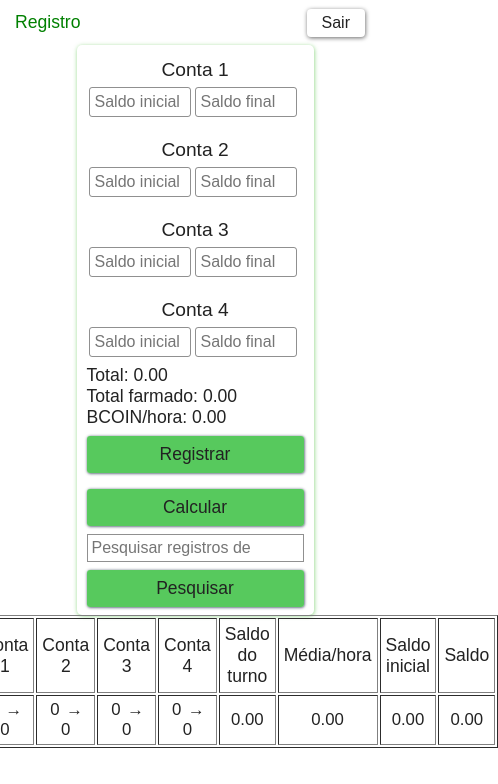
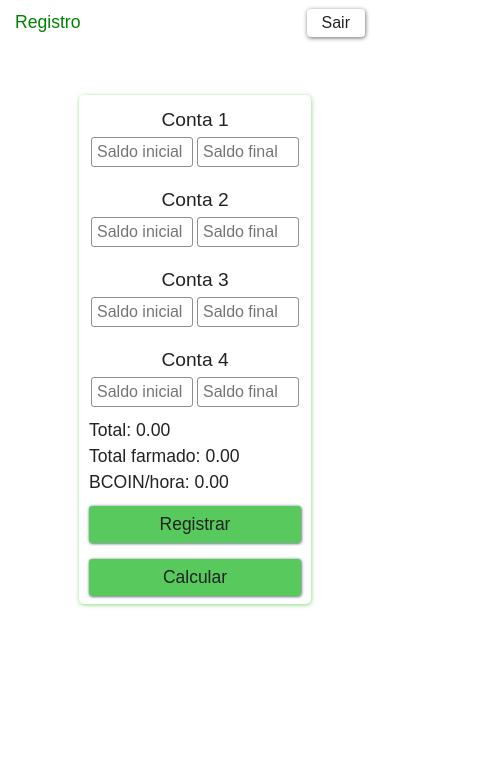
Before and after one commit to Sir-Aguiar/production, a Next.js app: page /registro in a window 390 px wide. Shown: the top 784 px of the page, 498 px wide, since content can reach past the window. Built offline with nearby package versions, Linux system fonts and the light colour scheme.

Commit message:
UX update

```diff
--- a/components/Registro/Register.jsx
+++ b/components/Registro/Register.jsx
@@ -121,7 +121,7 @@ export default function Register(props) {
               placeholder="Pesquisar registros de"
               className={`${styles.nametosearch} nametosearch`}
             />
-            <button onClick={() => Query()}>Pesquisar</button>
+            <button onClick={() => Query()} className={styles.search_button}>Pesquisar</button>
           </div>
         </div>
         <div className={styles.table_container}>
--- a/components/Registro/styles/Register.module.css
+++ b/components/Registro/styles/Register.module.css
@@ -6,6 +6,7 @@
   min-width: 98vw;
   font-family: Arial, Helvetica, sans-serif;
 }
+
 .parent_parent_container {
   display: flex;
   flex-direction: column;
@@ -55,38 +56,46 @@
 .actions button:hover {
   background-color: #15941bbb;
 }
+
 .table_container {
   margin-left: 20px;
 }
+
 .data_table {
   font-size: 1rem;
   margin: 20px 0;
 }
-.data_table th{
+
+.data_table th {
   padding: 8px 5px;
   font-weight: lighter;
   font-size: 1.098rem;
 
 }
+
 .data_table td {
   padding: 8px 5px;
   text-align: center;
   font-size: 1.08rem;
 }
-.data_table span{
+
+.data_table span {
   margin: 0 5px;
 }
-.nametosearch  {
+
+.nametosearch {
   outline: none;
   padding: 4px;
   font-size: 1rem;
   border: 1px solid #2b2b2b85;
   transition: .2s;
 }
+
 .nametosearch:focus {
   border: 1px solid #109e17bb;
   box-shadow: .6px 0px 3px #1661356e;
 }
+
 @media only screen and (max-width: 600px) {
   .parent_container {
     display: flex;
@@ -96,4 +105,18 @@
     min-width: 98vw;
     font-family: Arial, Helvetica, sans-serif;
   }
+
+  .contas_container {
+    margin-top: 50px;
+  }
+
+  .table_container,
+  .nametosearch,
+  .data_table,
+  .search_button {
+    display: none;
+  }
+  .account_infos p {
+    margin: 5px 0;
+  }
 }
```
